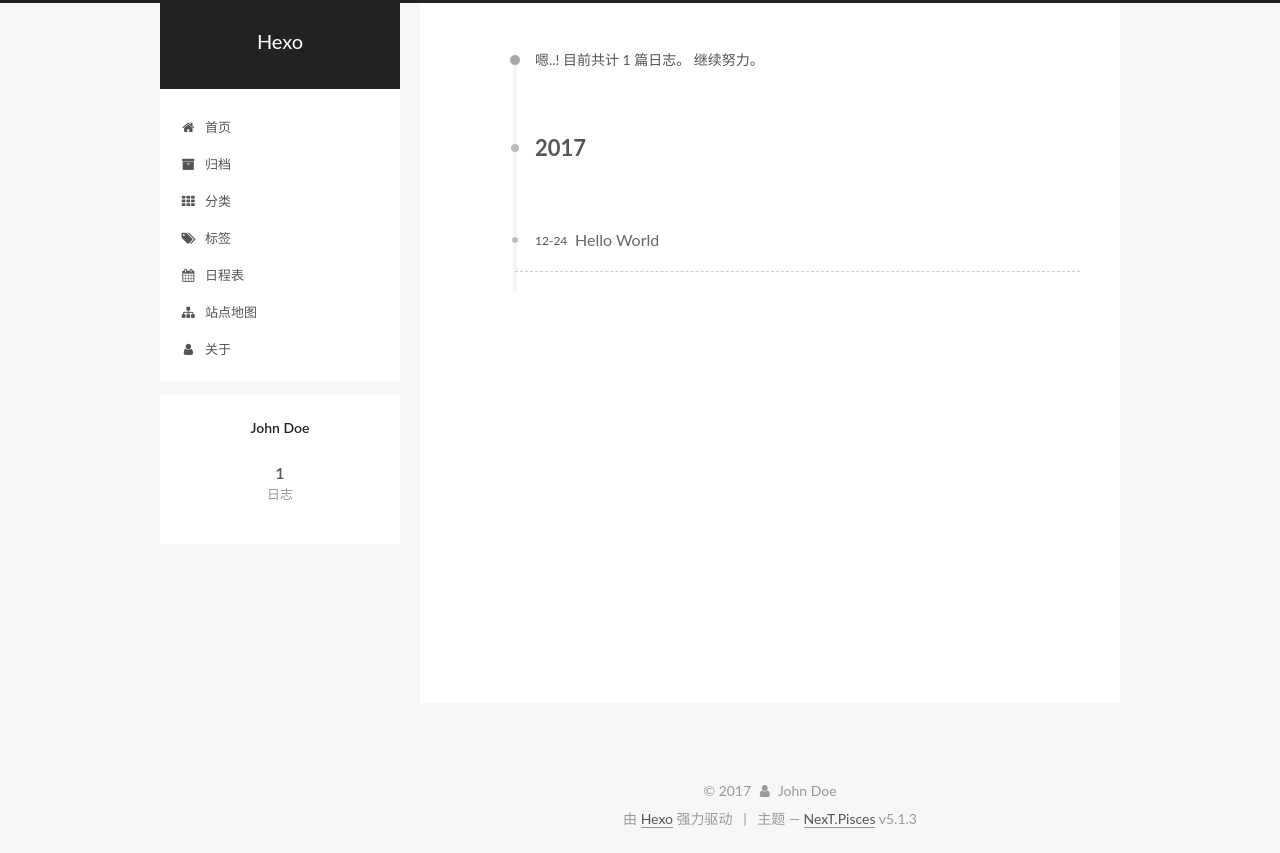
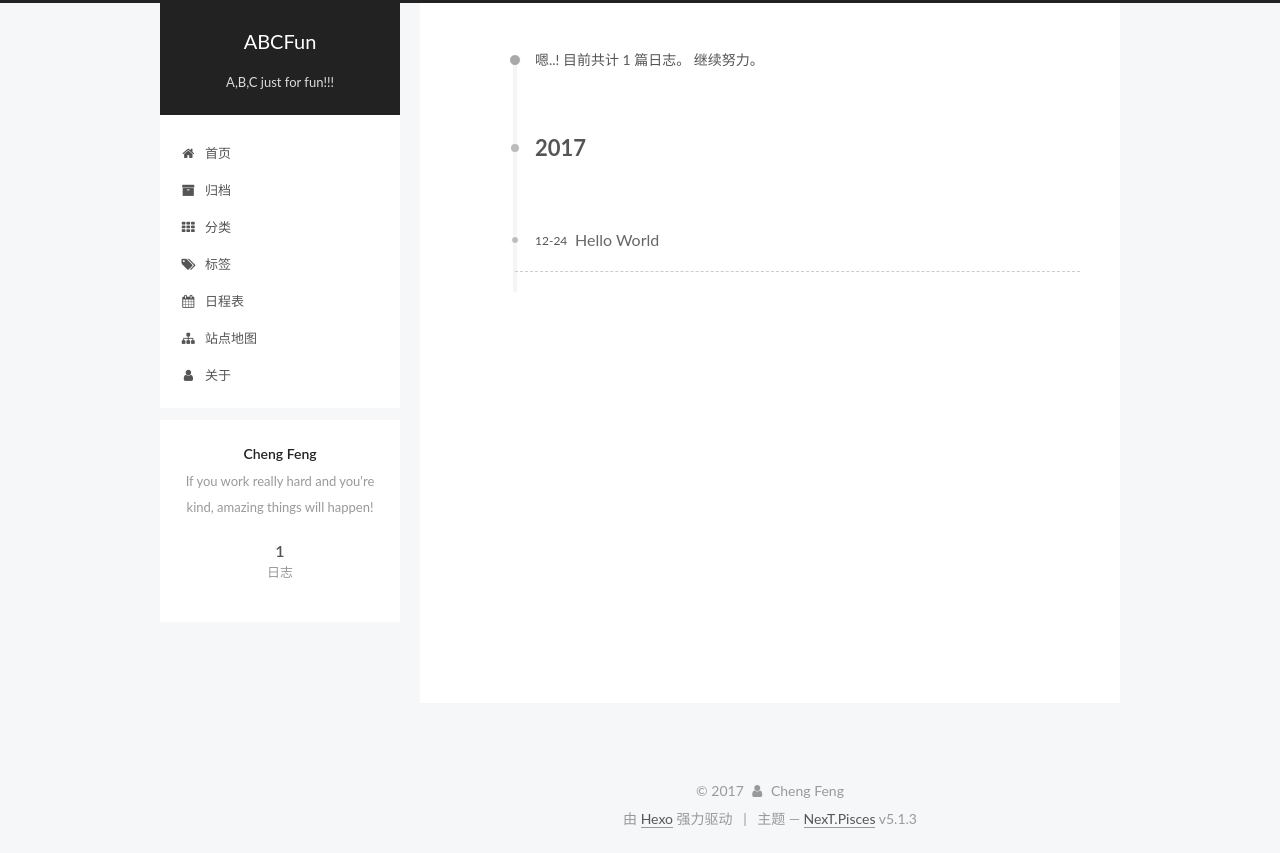
Before and after one commit to abcfun/abcfun.github.io, a plain HTML site: page archives/index.html in a window 1280 px wide. Drawn offline with Linux system fonts and the light colour scheme.

Commit message:
Site updated: 2017-12-24 19:59:50

```diff
--- a/2017/12/24/hello-world/index.html
+++ b/2017/12/24/hello-world/index.html
@@ -82,8 +82,8 @@
 <meta name="description" content="Welcome to Hexo! This is your very first post. Check documentation for more info. If you get any problems when using Hexo, you can find the answer in troubleshooting or you can ask me on GitHub. Quick">
 <meta property="og:type" content="article">
 <meta property="og:title" content="Hello World">
-<meta property="og:url" content="http://yoursite.com/2017/12/24/hello-world/index.html">
-<meta property="og:site_name" content="Hexo">
+<meta property="og:url" content="https://abcfun.github.io/2017/12/24/hello-world/index.html">
+<meta property="og:site_name" content="ABCFun">
 <meta property="og:description" content="Welcome to Hexo! This is your very first post. Check documentation for more info. If you get any problems when using Hexo, you can find the answer in troubleshooting or you can ask me on GitHub. Quick">
 <meta property="og:locale" content="zh-Hans">
 <meta property="og:updated_time" content="2017-12-24T06:40:21.000Z">
@@ -119,13 +119,13 @@
 
 
 
-  <link rel="canonical" href="http://yoursite.com/2017/12/24/hello-world/"/>
+  <link rel="canonical" href="https://abcfun.github.io/2017/12/24/hello-world/"/>
 
 
 
 
 
-  <title>Hello World | Hexo</title>
+  <title>Hello World | ABCFun</title>
 
 
 
@@ -155,12 +155,12 @@
     <div class="custom-logo-site-title">
       <a href="/"  class="brand" rel="start">
         <span class="logo-line-before"><i></i></span>
-        <span class="site-title">Hexo</span>
+        <span class="site-title">ABCFun</span>
         <span class="logo-line-after"><i></i></span>
       </a>
     </div>
 
-        <p class="site-subtitle"></p>
+        <p class="site-subtitle">A,B,C just for fun!!!</p>
 
   </div>
 
@@ -282,16 +282,16 @@
 
 
   <div class="post-block">
-    <link itemprop="mainEntityOfPage" href="http://yoursite.com/2017/12/24/hello-world/">
+    <link itemprop="mainEntityOfPage" href="https://abcfun.github.io/2017/12/24/hello-world/">
 
     <span hidden itemprop="author" itemscope itemtype="http://schema.org/Person">
-      <meta itemprop="name" content="John Doe">
+      <meta itemprop="name" content="Cheng Feng">
       <meta itemprop="description" content="">
       <meta itemprop="image" content="/images/avatar.gif">
     </span>
 
     <span hidden itemprop="publisher" itemscope itemtype="http://schema.org/Organization">
-      <meta itemprop="name" content="Hexo">
+      <meta itemprop="name" content="ABCFun">
     </span>
 
 
@@ -440,8 +440,8 @@
         <div class="site-overview">
           <div class="site-author motion-element" itemprop="author" itemscope itemtype="http://schema.org/Person">
 
-              <p class="site-author-name" itemprop="name">John Doe</p>
-              <p class="site-description motion-element" itemprop="description"></p>
+              <p class="site-author-name" itemprop="name">Cheng Feng</p>
+              <p class="site-description motion-element" itemprop="description">If you work really hard and you're kind, amazing things will happen!</p>
           </div>
 
           <nav class="site-state motion-element">
@@ -514,7 +514,7 @@
   <span class="with-love">
     <i class="fa fa-user"></i>
   </span>
-  <span class="author" itemprop="copyrightHolder">John Doe</span>
+  <span class="author" itemprop="copyrightHolder">Cheng Feng</span>
 
 
 </div>
--- a/archives/index.html
+++ b/archives/index.html
@@ -79,13 +79,16 @@
 
 
 
+<meta name="description" content="If you work really hard and you&apos;re kind, amazing things will happen!">
 <meta property="og:type" content="website">
-<meta property="og:title" content="Hexo">
-<meta property="og:url" content="http://yoursite.com/archives/index.html">
-<meta property="og:site_name" content="Hexo">
+<meta property="og:title" content="ABCFun">
+<meta property="og:url" content="https://abcfun.github.io/archives/index.html">
+<meta property="og:site_name" content="ABCFun">
+<meta property="og:description" content="If you work really hard and you&apos;re kind, amazing things will happen!">
 <meta property="og:locale" content="zh-Hans">
 <meta name="twitter:card" content="summary">
-<meta name="twitter:title" content="Hexo">
+<meta name="twitter:title" content="ABCFun">
+<meta name="twitter:description" content="If you work really hard and you&apos;re kind, amazing things will happen!">
 
 
 
@@ -115,13 +118,13 @@
 
 
 
-  <link rel="canonical" href="http://yoursite.com/archives/"/>
+  <link rel="canonical" href="https://abcfun.github.io/archives/"/>
 
 
 
 
 
-  <title>归档 | Hexo</title>
+  <title>归档 | ABCFun</title>
 
 
 
@@ -151,12 +154,12 @@
     <div class="custom-logo-site-title">
       <a href="/"  class="brand" rel="start">
         <span class="logo-line-before"><i></i></span>
-        <span class="site-title">Hexo</span>
+        <span class="site-title">ABCFun</span>
         <span class="logo-line-after"><i></i></span>
       </a>
     </div>
 
-        <p class="site-subtitle"></p>
+        <p class="site-subtitle">A,B,C just for fun!!!</p>
 
   </div>
 
@@ -364,8 +367,8 @@
         <div class="site-overview">
           <div class="site-author motion-element" itemprop="author" itemscope itemtype="http://schema.org/Person">
 
-              <p class="site-author-name" itemprop="name">John Doe</p>
-              <p class="site-description motion-element" itemprop="description"></p>
+              <p class="site-author-name" itemprop="name">Cheng Feng</p>
+              <p class="site-description motion-element" itemprop="description">If you work really hard and you're kind, amazing things will happen!</p>
           </div>
 
           <nav class="site-state motion-element">
@@ -422,7 +425,7 @@
   <span class="with-love">
     <i class="fa fa-user"></i>
   </span>
-  <span class="author" itemprop="copyrightHolder">John Doe</span>
+  <span class="author" itemprop="copyrightHolder">Cheng Feng</span>
 
 
 </div>
--- a/css/main.css
+++ b/css/main.css
@@ -1823,7 +1823,7 @@ pre .javascript .function {
   width: 4px;
   height: 4px;
   border-radius: 50%;
-  background: #8f322b;
+  background: #ffff37;
 }
 .links-of-blogroll {
   font-size: 13px;
```
Also changed, not shown: archives/2017/12/index.html (+14 -11 lines), archives/2017/index.html (+14 -11 lines), index.html (+17 -14 lines).
